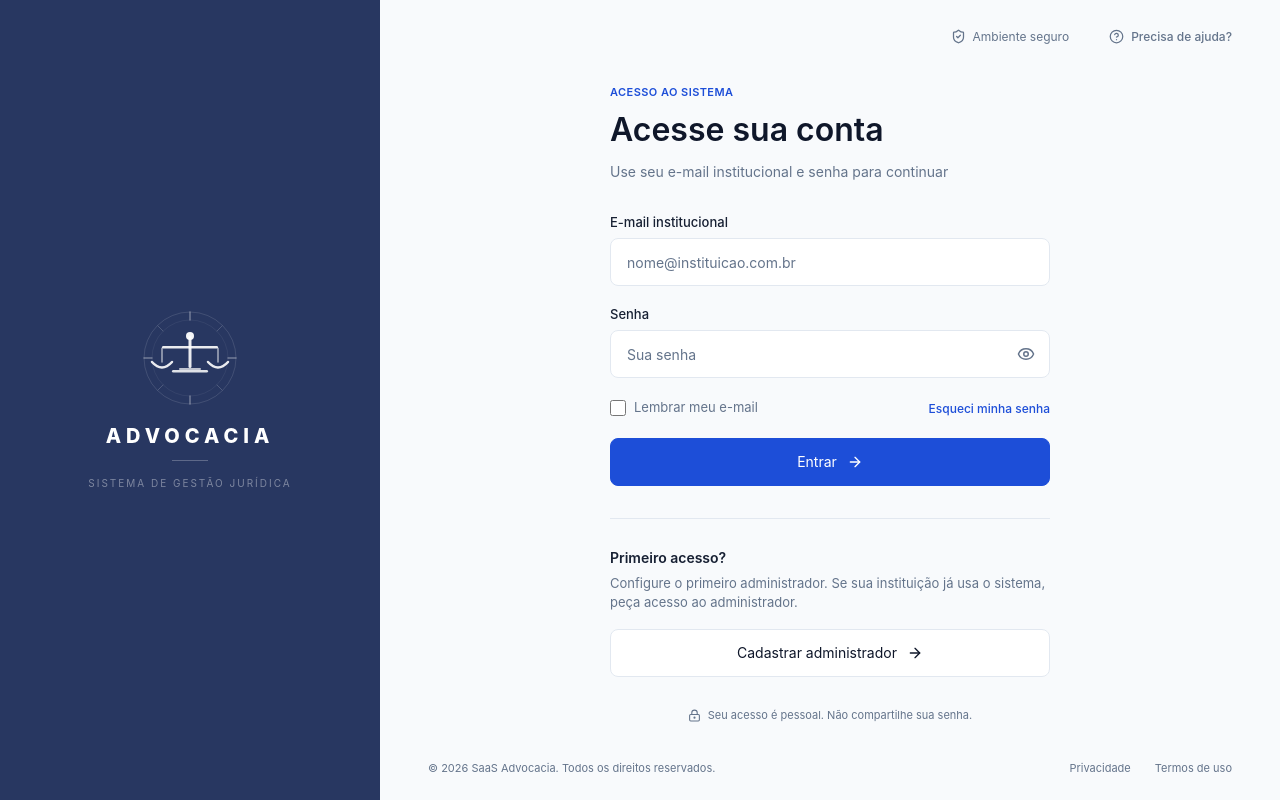
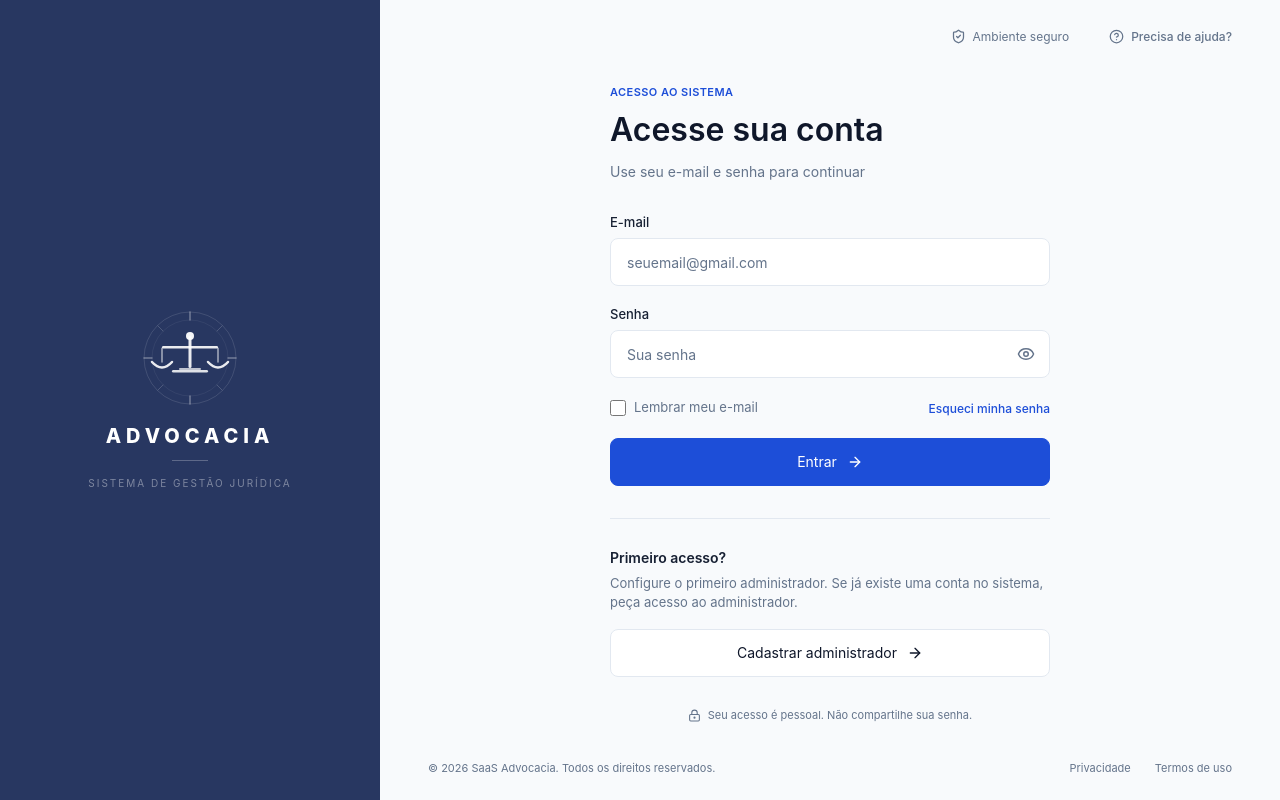
Before and after one commit to Tayson09/Saas-advocacia-print1, a React (Vite) app in the folder apps/desktop/src/renderer/: page /#/login in a window 1280 px wide. Built offline with nearby package versions, Linux system fonts and the light colour scheme.

Commit message:
fix: mudança de nomeclatura em relação à e-mail na tela de login

```diff
--- a/apps/desktop/src/renderer/src/features/auth/pages/AutocadastroBloqueado.tsx
+++ b/apps/desktop/src/renderer/src/features/auth/pages/AutocadastroBloqueado.tsx
@@ -20,8 +20,8 @@ const instructions: Instruction[] = [
   },
   {
     icon: <Mail size={15} />,
-    title: 'Informe seu e-mail institucional',
-    description: 'Ele será usado para criar sua conta e identificar seu acesso.'
+    title: 'Informe seu e-mail',
+    description: 'Use seu e-mail pessoal, como um endereço do Gmail.'
   },
   {
     icon: <UserCheck size={15} />,
--- a/apps/desktop/src/renderer/src/features/auth/pages/CadastroAdmin.tsx
+++ b/apps/desktop/src/renderer/src/features/auth/pages/CadastroAdmin.tsx
@@ -185,7 +185,7 @@ function CadastroAdmin(): React.JSX.Element {
           />
 
           <Input
-            label="E-mail institucional"
+            label="E-mail"
             type="email"
             value={email}
             onChange={(e) => {
@@ -196,7 +196,7 @@ function CadastroAdmin(): React.JSX.Element {
             onBlur={() => handleBlur('email')}
             valid={emailValid}
             error={errors.email}
-            placeholder="nome@instituicao.com.br"
+            placeholder="seuemail@gmail.com"
             autoComplete="email"
           />
 
--- a/apps/desktop/src/renderer/src/features/auth/pages/Login.tsx
+++ b/apps/desktop/src/renderer/src/features/auth/pages/Login.tsx
@@ -61,16 +61,16 @@ function Login(): React.JSX.Element {
         <PageIntro
           label="ACESSO AO SISTEMA"
           title="Acesse sua conta"
-          description="Use seu e-mail institucional e senha para continuar"
+          description="Use seu e-mail e senha para continuar"
         />
 
         <form className="login__form" onSubmit={handleSubmit}>
           <Input
-            label="E-mail institucional"
+            label="E-mail"
             type="email"
             value={email}
             onChange={(e) => setEmail(e.target.value)}
-            placeholder="nome@instituicao.com.br"
+            placeholder="seuemail@gmail.com"
             autoComplete="username"
           />
 
@@ -106,8 +106,8 @@ function Login(): React.JSX.Element {
           <div className="login__first-access-intro">
             <strong className="login__first-access-title">Primeiro acesso?</strong>
             <p className="login__first-access-text">
-              Configure o primeiro administrador. Se sua instituição já usa o sistema, peça acesso
-              ao administrador.
+              Configure o primeiro administrador. Se já existe uma conta no sistema, peça acesso ao
+              administrador.
             </p>
           </div>
           <Button
```
